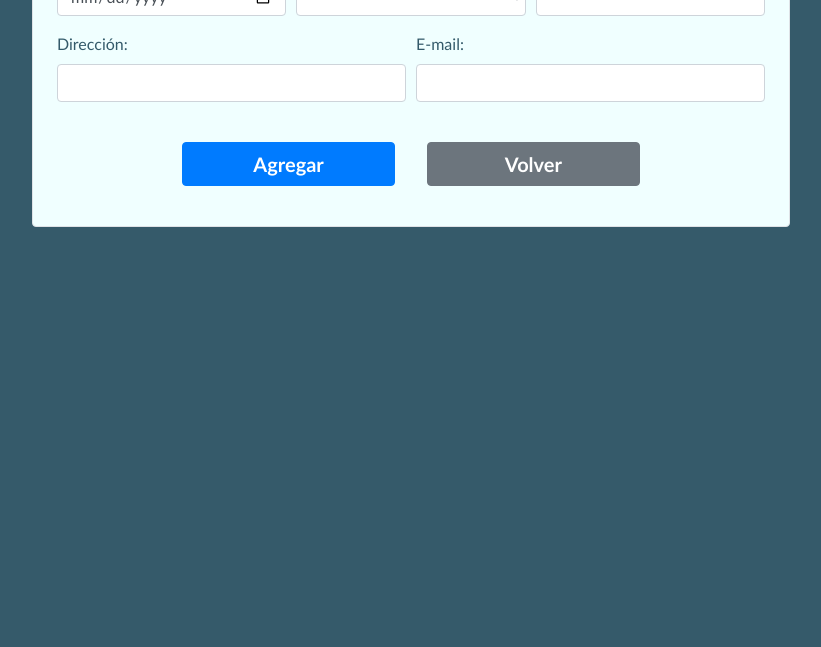
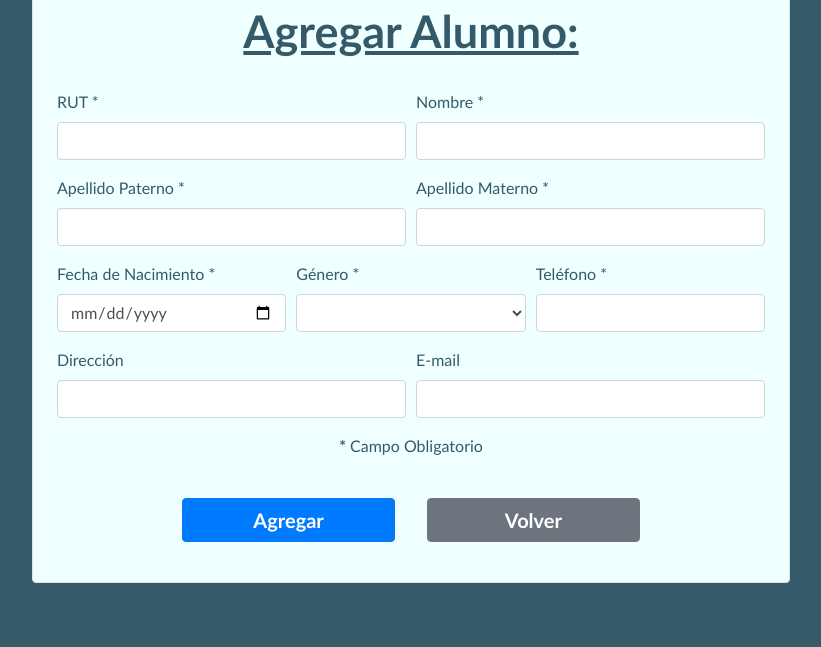
Before and after one commit to vicentefredes/django3, a Django app: template alumnos/templates/alumnos/alumnos_add.html in a window 1280 px wide. Shown: the part 385-1032 px from the top of the page, without its empty margins (229-1050 px from the left). Before the commit the page ends 800 px from the top, so only its background shows below. Run offline with Django 5.2, Linux system fonts and the light colour scheme; the template is opened without the code that fills it, so the values that code supplies are empty.

Commit message:
commit 06/06 final - estilos css y ajustes

```diff
--- a/alumnos/static/css/styles.css
+++ b/alumnos/static/css/styles.css
@@ -54,6 +105,7 @@ header img {
 }
 
 #formCrudAlumnos h2 {
+  font-size: 45px;
   font-weight: bold;
   text-decoration: underline;
 }
@@ -71,3 +123,13 @@ header img {
     width: 45%;
   }
 }
+
+#idMensajes {
+  justify-content: center;
+}
+
+#idMensajes .alert {
+  font-weight: bold;
+  text-align: center;
+  width: 80%;
+}
--- a/alumnos/templates/alumnos/alumnos_add.html
+++ b/alumnos/templates/alumnos/alumnos_add.html
@@ -39,6 +39,12 @@
 
     <div class="row justify-content-center">
         <div class="col-lg-8 col-md-10 col-sm-12">
+            <img class="img-fluid" src="{% static 'img/logodeprueba.jpg' %}" alt="logodeprueba">
+        </div>
+    </div>
+
+    <div class="row justify-content-center">
+        <div class="col-lg-8 col-md-10 col-sm-12">
             <div id="formCrudAlumnos" class="p-4 border rounded">
                 <h2 class="text-center">Agregar Alumno: </h2>
                 <br>
@@ -46,31 +52,31 @@
                     {% csrf_token %}
                     <div class="form-row">
                         <div class="form-group col-md-6">
-                            <label for="rut">RUT:</label>
+                            <label for="rut">RUT *</label>
                             <input type="text" class="form-control" id="rut" name="rut">
                         </div>
                         <div class="form-group col-md-6">
-                            <label for="nombre">Nombre:</label>
+                            <label for="nombre">Nombre *</label>
                             <input type="text" class="form-control" id="nombre" name="nombre">
                         </div>
                     </div>
                     <div class="form-row">
                         <div class="form-group col-md-6">
-                            <label for="apaterno">Apellido Paterno:</label>
+                            <label for="apaterno">Apellido Paterno *</label>
                             <input type="text" class="form-control" id="apaterno" name="apaterno">
                         </div>
                         <div class="form-group col-md-6">
-                            <label for="amaterno">Apellido Materno:</label>
+                            <label for="amaterno">Apellido Materno *</label>
                             <input type="text" class="form-control" id="amaterno" name="amaterno">
                         </div>
                     </div>
                     <div class="form-row">
                         <div class="form-group col-md-4">
-                            <label for="fechaNac">Fecha de Nacimiento:</label>
+                            <label for="fechaNac">Fecha de Nacimiento *</label>
                             <input type="date" class="form-control" id="fechaNac" name="fechaNac">
                         </div>
                         <div class="form-group col-md-4">
-                            <label for="genero">Género:</label>
+                            <label for="genero">Género *</label>
                             <select class="form-control" id="genero" name="genero">
                                 {% for genero in generos %}
                                     <option value="{{ genero.id_genero }}">{{ genero.genero }}</option>
@@ -78,22 +84,22 @@
                             </select>
                         </div>
                         <div class="form-group col-md-4">
-                            <label for="telefono">Teléfono:</label>
+                            <label for="telefono">Teléfono *</label>
                             <input type="text" class="form-control" id="telefono" name="telefono">
                         </div>
                     </div>
                     <div class="form-row">
                         <div class="form-group col-md-6">
-                            <label for="direccion">Dirección:</label>
+                            <label for="direccion">Dirección</label>
                             <input type="text" class="form-control" id="direccion" name="direccion">
                         </div>
                         <div class="form-group col-md-6">
-                            <label for="email">E-mail:</label>
+                            <label for="email">E-mail</label>
                             <input type="email" class="form-control" id="email" name="email">
                         </div>
                     </div>
-                    <div class="form-row">
-
+                    <div class="form-row justify-content-center">
+                        <p><b>*</b> Campo Obligatorio</p>
                     </div>
                     <br>
                     <div class="form-group text-center">
```
Also changed, not shown: other parts of alumnos/static/css/styles.css (+55 -4 lines), other parts of alumnos/templates/alumnos/alumnos_add.html (+1 -2 lines), alumnos/templates/alumnos/alumnos_edit.html (+21 -15 lines), alumnos/templates/alumnos/alumnos_list.html (+7 -8 lines), alumnos/views.py (+6 -1 lines), db.sqlite3, 1 other file.
